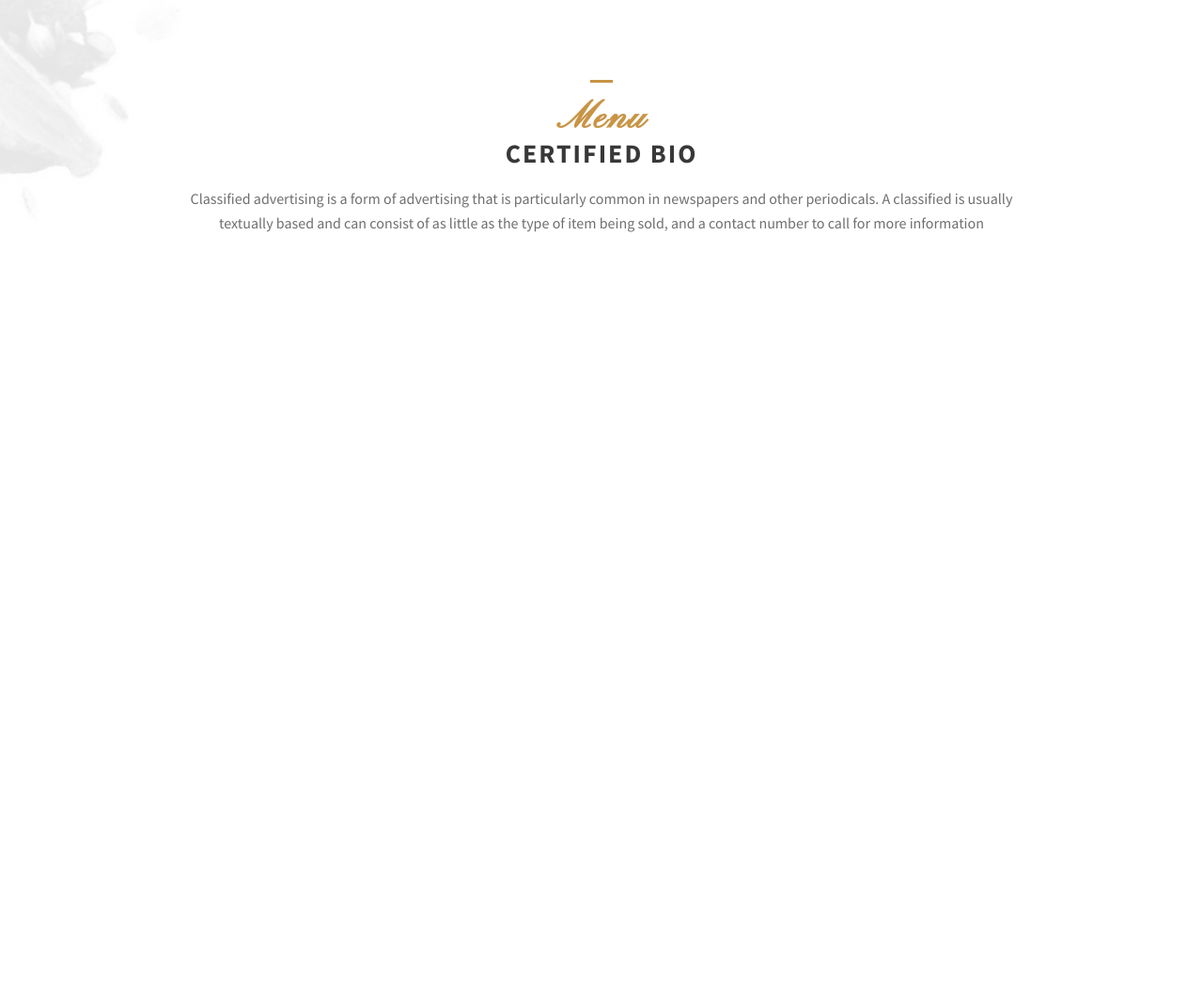
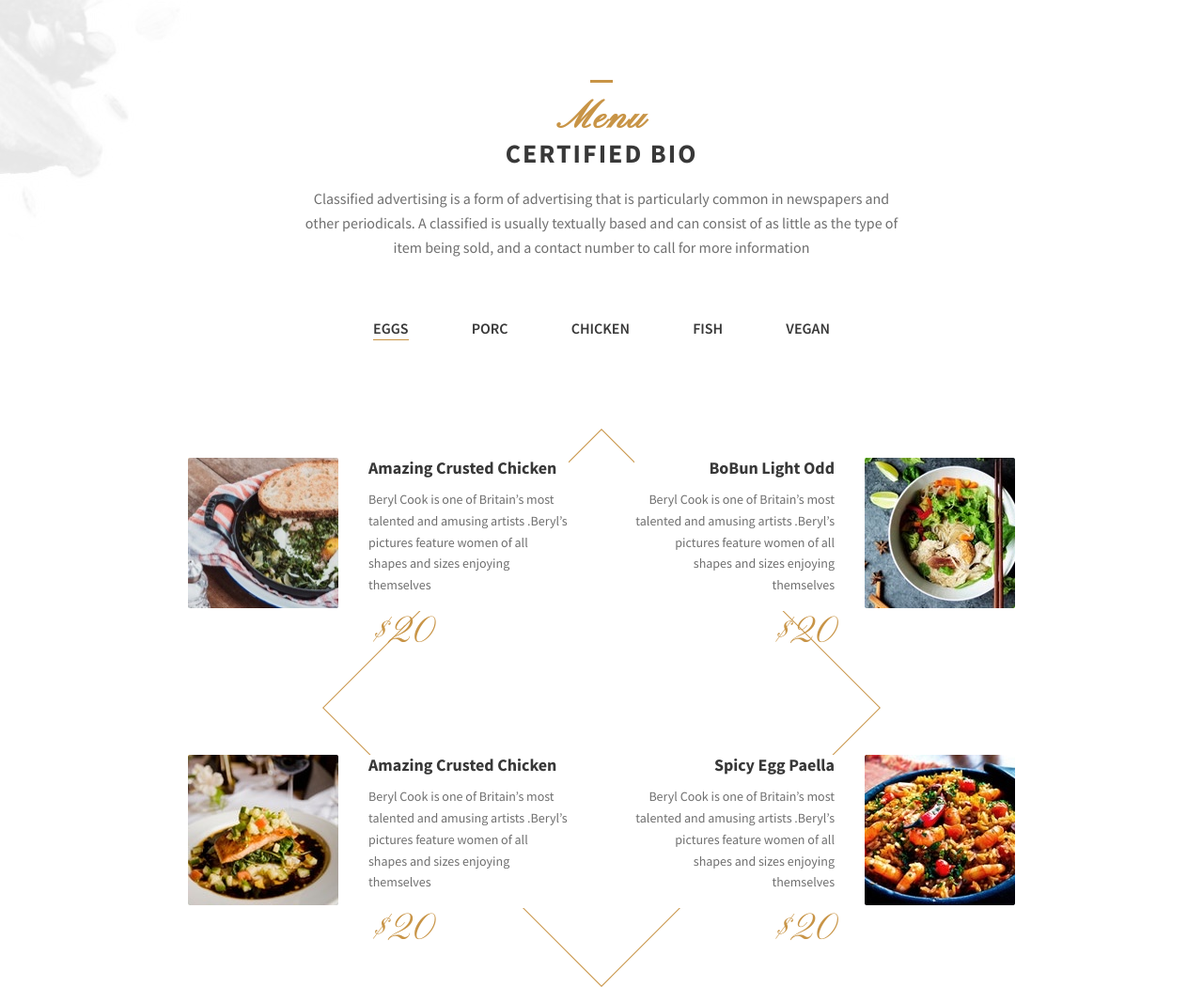
Before and after one commit to olivierEsmieu/restaurant, a website: page index.html in a window 1280 px wide. Shown: the part 1603-2653 px from the top of the page at 94% size. Before the commit the page ends 1903 px from the top, so only its background shows below. Drawn offline with Linux system fonts and the light colour scheme.

Commit message:
menu terminé

```diff
--- a/index.html
+++ b/index.html
@@ -5,7 +5,7 @@
         <meta charset="UTF-8">
         <meta name="viewport" content="width=device-width, initial-scale=1.0">
         <meta http-equiv="X-UA-Compatible" content="ie=edge">
-        <link href="https://fonts.googleapis.com/css?family=Pinyon+Script|Source+Sans+Pro:300,400,700&display=swap" rel="stylesheet">
+        <link href="https://fonts.googleapis.com/css?family=Pinyon+Script|Source+Sans+Pro:300,400,600,700&display=swap" rel="stylesheet">
         <link rel="stylesheet" href="screen.css">
 
         <title>The Fiasco</title>
@@ -18,7 +18,7 @@
                     <a href="/index.html">Le Fiasco</a>
                 </div>
                 <nav class="menu">
-                    <a href="/about.html" class="menu-item">à propos</a>
+                    <a href="/about.html" class="menu-item active">à propos</a>
                     <a href="/menu.html" class="menu-item">Menu</a>
                     <a href="/recipes.html" class="menu-item">Recettes</a>
                     <a href="/contact.html" class="menu-item">Contact</a>
@@ -53,12 +53,46 @@
                         <a href="recipe.html" class="more">See more</a>
                     </div>
                 </div>
-                <div class="block block-centered">
+                <div class="block block-centered block-last">
 
                     <div class="block-body">
                         <h2 class="title"><span>Menu </span>Certified Bio</h2>
-                        <p>Classified advertising is a form of advertising that is particularly common in newspapers and other periodicals. A classified is usually textually based and can consist of as little as the type of item being sold, and a contact number to call for more information</p>
-
+                        <p>Classified advertising is a form of advertising that is particularly common in newspapers and <br>other periodicals. A classified is usually textually based and can consist of as little as the type of <br>item being sold, and a contact number to call for more information</p>
+                    </div>
+                </div>
+                <nav class="ingredients-menu">
+                    <a href="/eggs.html" class="active">Eggs</a>
+                    <a href="/porc.html">Porc</a>
+                    <a href="/chicken.html">Chicken</a>
+                    <a href="/fish.html">Fish</a>
+                    <a href="/vegan.html">Vegan</a>
+                </nav>
+                <div class="container">
+                    <div class="menu-summary" id="menu">
+                        <div class="menu-summary-item">
+                            <img src="./img/crusted-chicken-square.jpg" alt="" class="menu-summary-img">
+                            <h3 class="menu-summary-title">Amazing Crusted Chicken</h3>
+                            <p>Beryl Cook is one of Britain’s most talented and amusing artists .Beryl’s pictures feature women of all shapes and sizes enjoying themselves </p>
+                            <div class="menu-summary-price">$20</div>
+                        </div>
+                        <div class="menu-summary-item">
+                            <img src="./img/bobun-light-square.jpg" alt="" class="menu-summary-img">
+                            <h3 class="menu-summary-title">BoBun Light Odd</h3>
+                            <p>Beryl Cook is one of Britain’s most talented and amusing artists .Beryl’s pictures feature women of all shapes and sizes enjoying themselves </p>
+                            <div class="menu-summary-price">$20</div>
+                        </div>
+                        <div class="menu-summary-item">
+                            <img src="./img/poisson-square.jpg" alt="" class="menu-summary-img">
+                            <h3 class="menu-summary-title">Amazing Crusted Chicken</h3>
+                            <p>Beryl Cook is one of Britain’s most talented and amusing artists .Beryl’s pictures feature women of all shapes and sizes enjoying themselves </p>
+                            <div class="menu-summary-price">$20</div>
+                        </div>
+                        <div class="menu-summary-item">
+                            <img src="./img/paella-square.jpg" alt="" class="menu-summary-img">
+                            <h3 class="menu-summary-title">Spicy Egg Paella</h3>
+                            <p>Beryl Cook is one of Britain’s most talented and amusing artists .Beryl’s pictures feature women of all shapes and sizes enjoying themselves </p>
+                            <div class="menu-summary-price">$20</div>
+                        </div>
                     </div>
                 </div>
             </div>
--- a/screen.css
+++ b/screen.css
@@ -7,7 +7,7 @@ html {
 body {
     line-height: 1.625;
     margin:0;
-    font-family: 'source sans Pro', 'sans-serif';
+    font-family: 'Source Sans Pro', 'sans-serif';
     color:#6F6F6F;
 }
 a {
@@ -87,6 +87,11 @@ img{
     max-width: 960px;
     margin:0 auto;
 }
+.container {
+    padding: 0 20px;
+    max-width: 1150px;
+    margin:0 auto;
+}
 .block {
     margin-bottom: 50px;
 }
@@ -138,6 +143,70 @@ img{
 .block-centered {
     text-align: center;
 }
+.block-centered .block-body {
+    max-width: 640px;
+    margin-right: auto;
+    margin-left: auto;
+}
+.ingredients-menu {
+    margin: 40px 0;
+    font-weight: 600;
+    color: #383838;
+    text-align: center;
+    text-transform: uppercase;
+
+}
+.ingredients-menu a {
+    position:relative;
+    display: inline-block;
+    margin:0 5px;
+}
+.ingredients-menu a::after {
+    content:'';
+    display:block;
+    position: absolute;
+    bottom:5px;
+    left: 0;
+    right:0;
+    height: 1px;
+    opacity:0;
+    background: #C89446;
+    transition: .3s;
+}
+.ingredients-menu .active::after, .ingredients-menu a:hover::after {
+    bottom:0;
+    opacity:1;
+}
+.menu-summary-item {
+    position: relative;
+    padding-left:120px;
+    margin-bottom:30px;
+}
+.menu-summary-img {
+    position: absolute;
+    top:0;
+    left:0;
+    width: 100px;
+}
+.menu-summary-title {
+    font-size:1.125rem;
+    color: #383838;
+    font-weight: bold;
+    padding-bottom: .75rem;
+    margin-bottom:0;
+
+}
+.menu-summary p {
+    margin: 0;
+    padding-bottom: 1rem;;
+    font-size:.875rem;
+}
+.menu-summary-price {
+    font-family: 'Pinyon Script', 'serif';
+    color:#C89446;
+    font-size: 2.5rem;
+    line-height: 1;
+}
 @media only screen and (min-width: 600px) {
 html {
     font-size:16px;
@@ -181,6 +250,9 @@ html {
     align-items: center;
     justify-content: space-between;
     margin-bottom: 100px;
+}
+.block-last {
+    margin-bottom: 60px;
 }
 .block-img {
     border:none;
@@ -235,4 +307,55 @@ html {
     fixed top 95px right 0px url(./img/oranges.jpg) no-repeat,
     fixed top 640px left 0px url(./img/spices.jpg) no-repeat;
 }
+.ingredients-menu a {
+    margin: 0 32px;
 }
+.menu-summary {
+    position: relative;
+    padding: 85px 0;
+    display:flex;
+    justify-content: space-between;
+    flex-wrap: wrap;
+}
+.menu-summary-item {
+    padding-left:192px;
+    margin-bottom: 110px;
+    width: calc(50% - 35px);
+}
+.menu-summary-item:nth-child(even) {
+    padding-left:0;
+    padding-right:192px;
+    text-align: right;
+}
+.menu-summary-item:nth-child(even) .menu-summary-img {
+    right:0;
+    left:auto;
+}
+.menu-summary-img {
+    width:160px;
+}
+.menu-summary-title {
+    margin-top:0;
+    line-height: 1.2;
+    background: #fff
+}
+.menu-summary p {
+background: #fff
+}
+
+.menu-summary-price{
+    padding-top:3px;
+}
+.menu-summary::before{
+    content:'';
+    display: block;
+    top:50%;
+    left:50%;
+    width: 420px;
+    height: 420px;
+    border: solid 1px #C89446;
+    position: absolute;
+    transform: translate(-50%,-260px) rotate(45deg);
+
+}
+}
```
